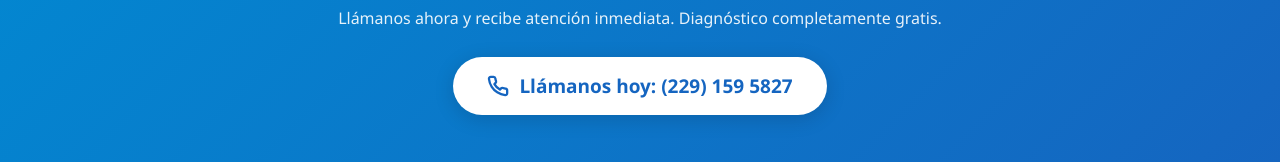
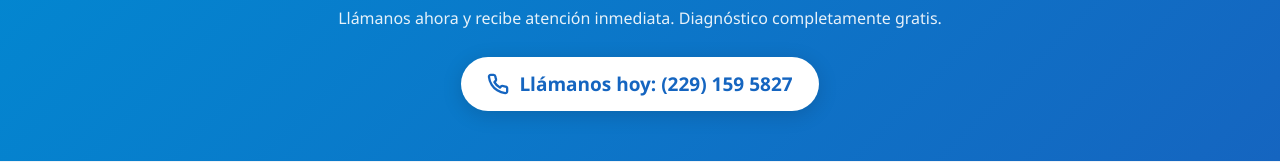
Before and after one commit to Sshalas22/cybergia-celulares-page, a plain HTML site: page index.html in a window 1280 px wide. Shown: the part 2572-2734 px from the top of the page. Drawn offline with Linux system fonts and the light colour scheme.

Commit message:
Update index.html

```diff
--- a/index.html
+++ b/index.html
@@ -1,4 +1,3 @@
-
 <!DOCTYPE html>
 <html lang="es">
 <head>
@@ -62,7 +61,7 @@
   .cta-bottom{background:linear-gradient(135deg,#0288d1,#1565c0);color:#fff;padding:50px 20px;text-align:center}
   .cta-bottom h2{font-size:clamp(22px,4vw,32px);font-weight:700;margin-bottom:10px}
   .cta-bottom p{font-size:16px;opacity:.9;margin-bottom:28px}
-  .cta-secondary{display:inline-flex;align-items:center;gap:10px;background:#fff;color:#1565c0;font-size:19px;font-weight:700;padding:16px 34px;border-radius:50px;text-decoration:none;box-shadow:0 4px 20px rgba(0,0,0,0.15)}
+  .cta-secondary{display:inline-flex;align-items:center;gap:10px;background:#fff;color:#1565c0;font-size:clamp(15px,3vw,19px);font-weight:700;padding:14px 26px;border-radius:50px;text-decoration:none;box-shadow:0 4px 20px rgba(0,0,0,0.15)}
   footer{text-align:center;padding:18px;font-size:12px;color:#999;background:#f0f2f7}
 </style>
 </head>
```
